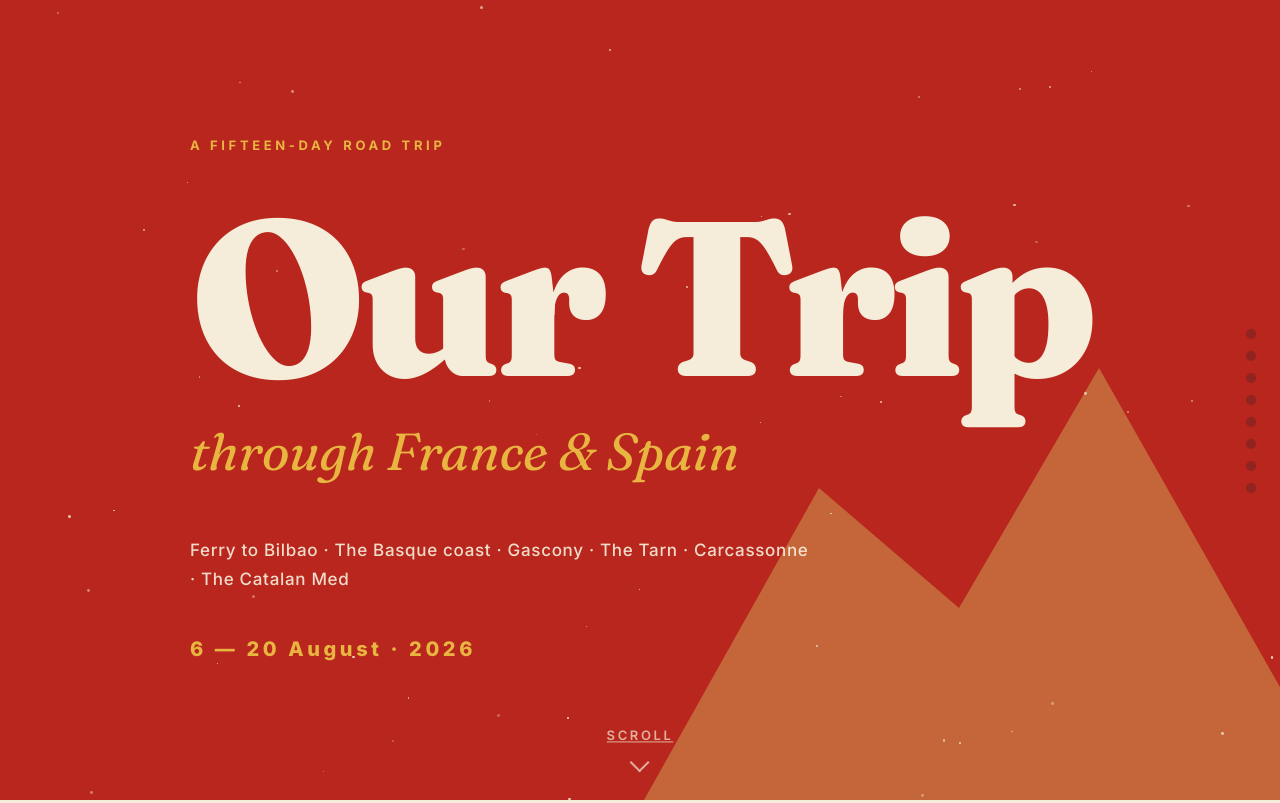
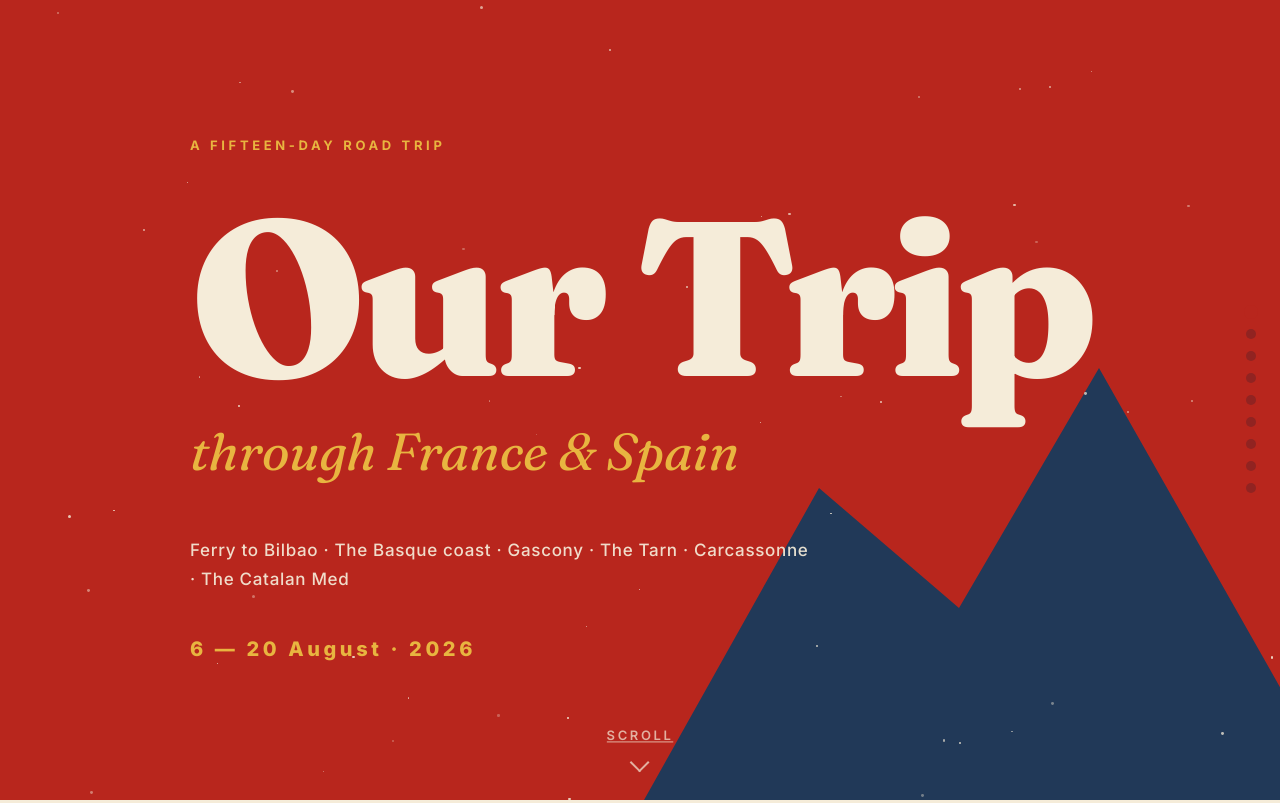
Before and after one commit to dhendrie91/france-spain-2026, a plain HTML site: page index.html in a window 1280 px wide. Shown: the top 803 px of the page. Drawn offline with nearby package versions, Linux system fonts and the light colour scheme.

Commit message:
Try deep-blue mountain — silhouette against red sky

```diff
--- a/index.html
+++ b/index.html
@@ -75,7 +75,7 @@
     width: 70%;
     max-width: 700px;
     height: 60%;
-    background: var(--terracotta);
+    background: var(--deep-blue);
     clip-path: polygon(0 100%, 25% 35%, 45% 60%, 65% 10%, 100% 100%);
     z-index: 1;
     opacity: 0.95;
```
